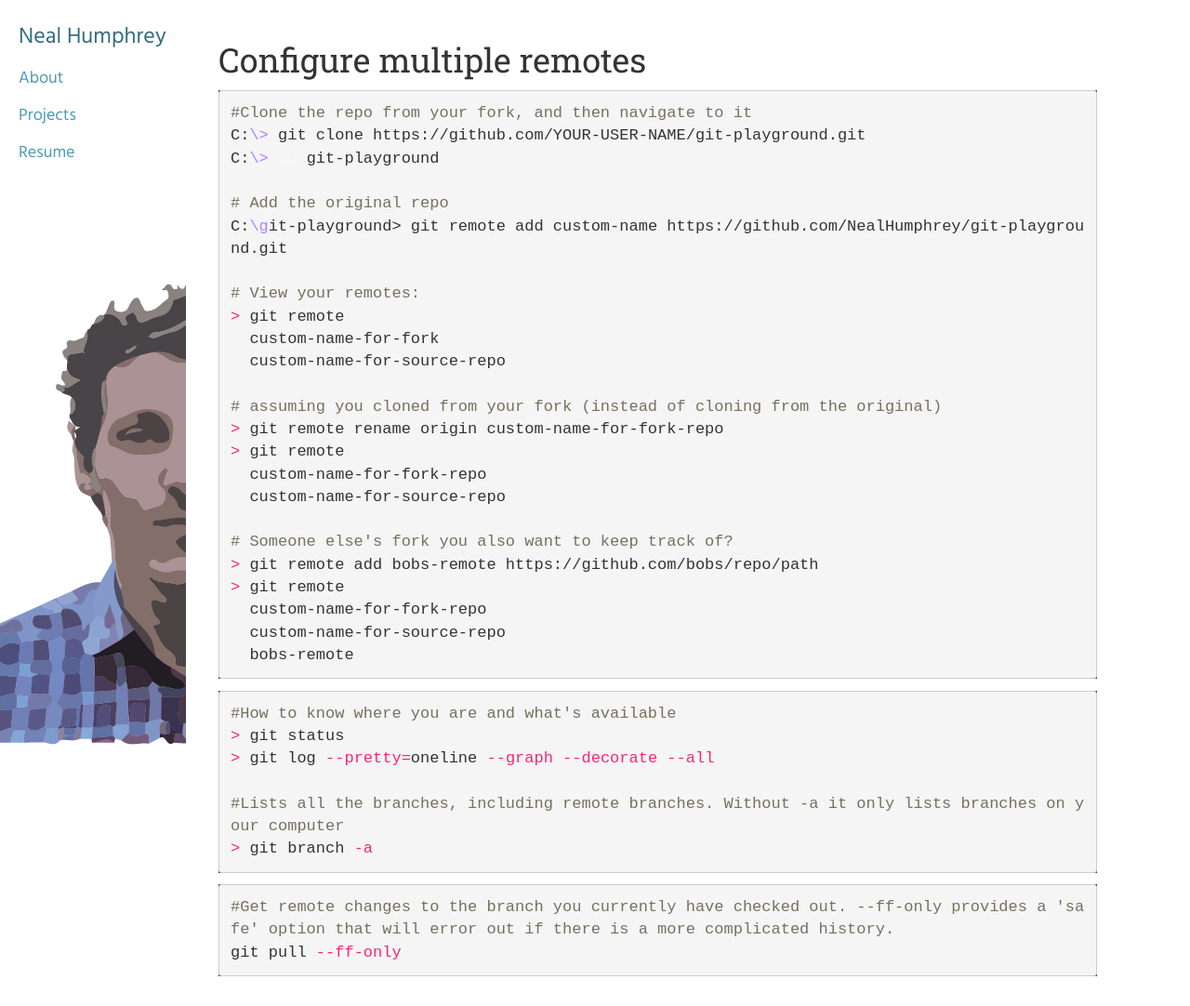
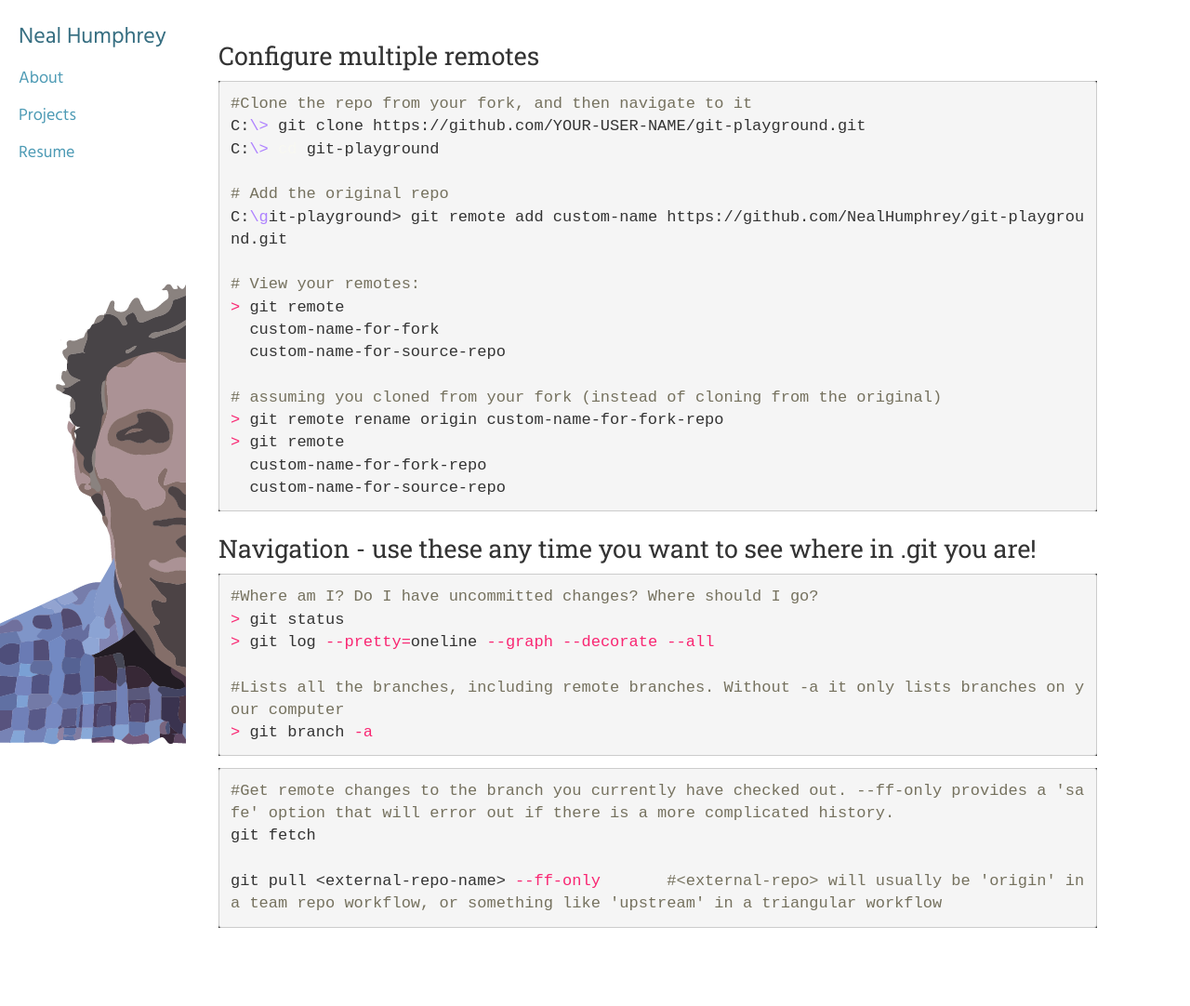
Before and after one commit to NealHumphrey/NealHumphrey.github.io, a Jekyll site: the page built from git/index.md, in a window 1280 px wide and 1082 px high. Shown: the whole window at 93% size. Built offline with Jekyll 4.4.1, drawn with Linux system fonts in a browser that asks for light colours; some web fonts are replaced.

```diff
--- a/git/index.md
+++ b/git/index.md
@@ -5,7 +5,7 @@ title: Git
 
 
 
-# Configure multiple remotes
+### Configure multiple remotes
 
 {% highlight shell %}
 #Clone the repo from your fork, and then navigate to it
@@ -26,25 +26,19 @@ C:\git-playground> git remote add custom-name https://github.com/NealHumphrey/gi
   custom-name-for-fork-repo
   custom-name-for-source-repo
 
-# Someone else's fork you also want to keep track of?
-> git remote add bobs-remote https://github.com/bobs/repo/path
-> git remote
-  custom-name-for-fork-repo
-  custom-name-for-source-repo
-  bobs-remote
-
 {% endhighlight %}
 
 
 
-
+### Navigation - use these any time you want to see where in .git you are!
 {% highlight shell %}
-#How to know where you are and what's available
+#Where am I? Do I have uncommitted changes? Where should I go?
 > git status
 > git log --pretty=oneline --graph --decorate --all
 
 #Lists all the branches, including remote branches. Without -a it only lists branches on your computer
 > git branch -a
+
 
 
 {% endhighlight %}
@@ -54,7 +48,9 @@ C:\git-playground> git remote add custom-name https://github.com/NealHumphrey/gi
 
 {% highlight shell %}
 #Get remote changes to the branch you currently have checked out. --ff-only provides a 'safe' option that will error out if there is a more complicated history.
-git pull --ff-only
+git fetch
+
+git pull <external-repo-name> --ff-only       #<external-repo> will usually be 'origin' in a team repo workflow, or something like 'upstream' in a triangular workflow
 
 
 
```
Also changed, not shown: temp/housinginsights/index.md (added, +8 -0 lines), 2 other files.
